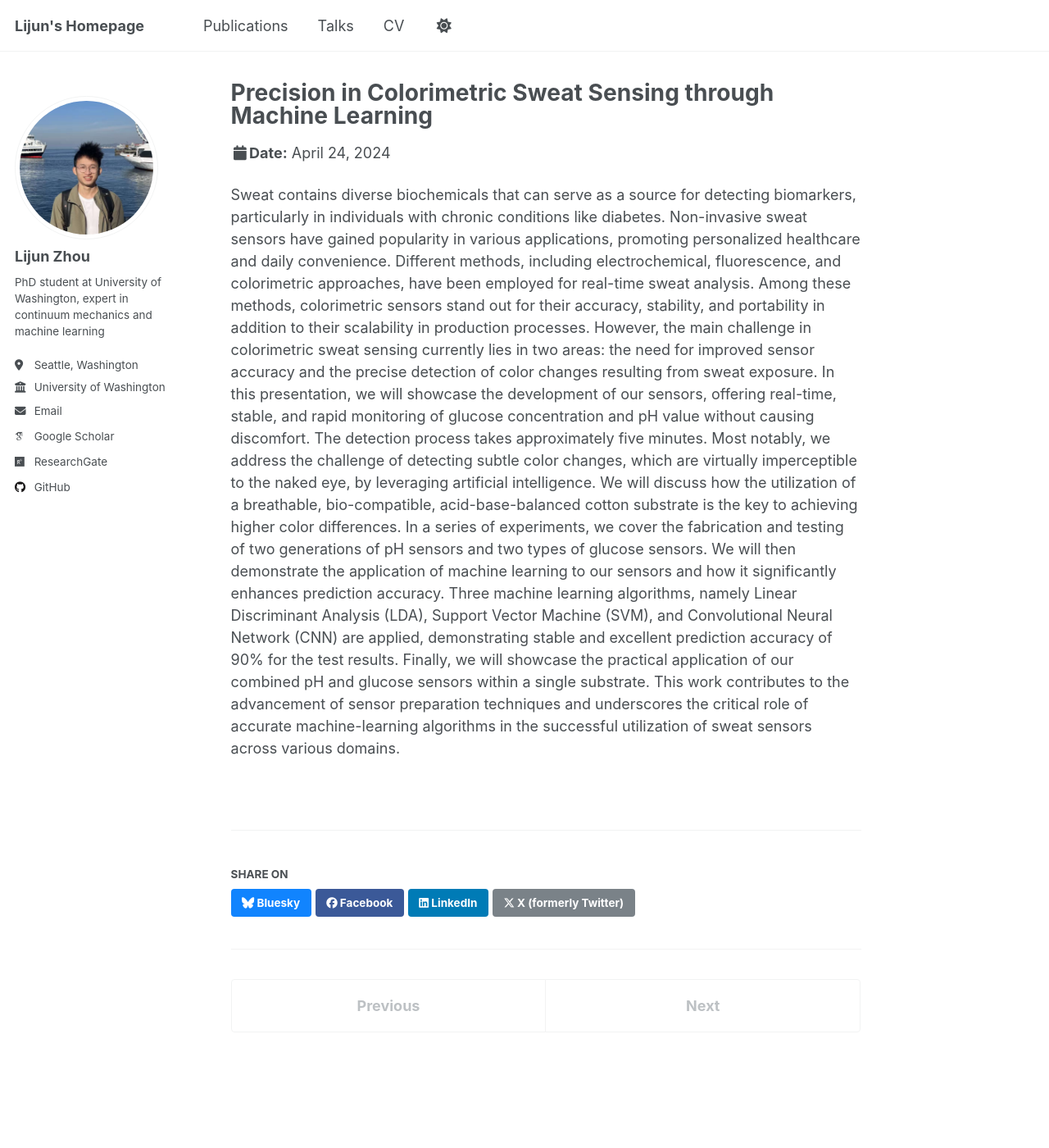
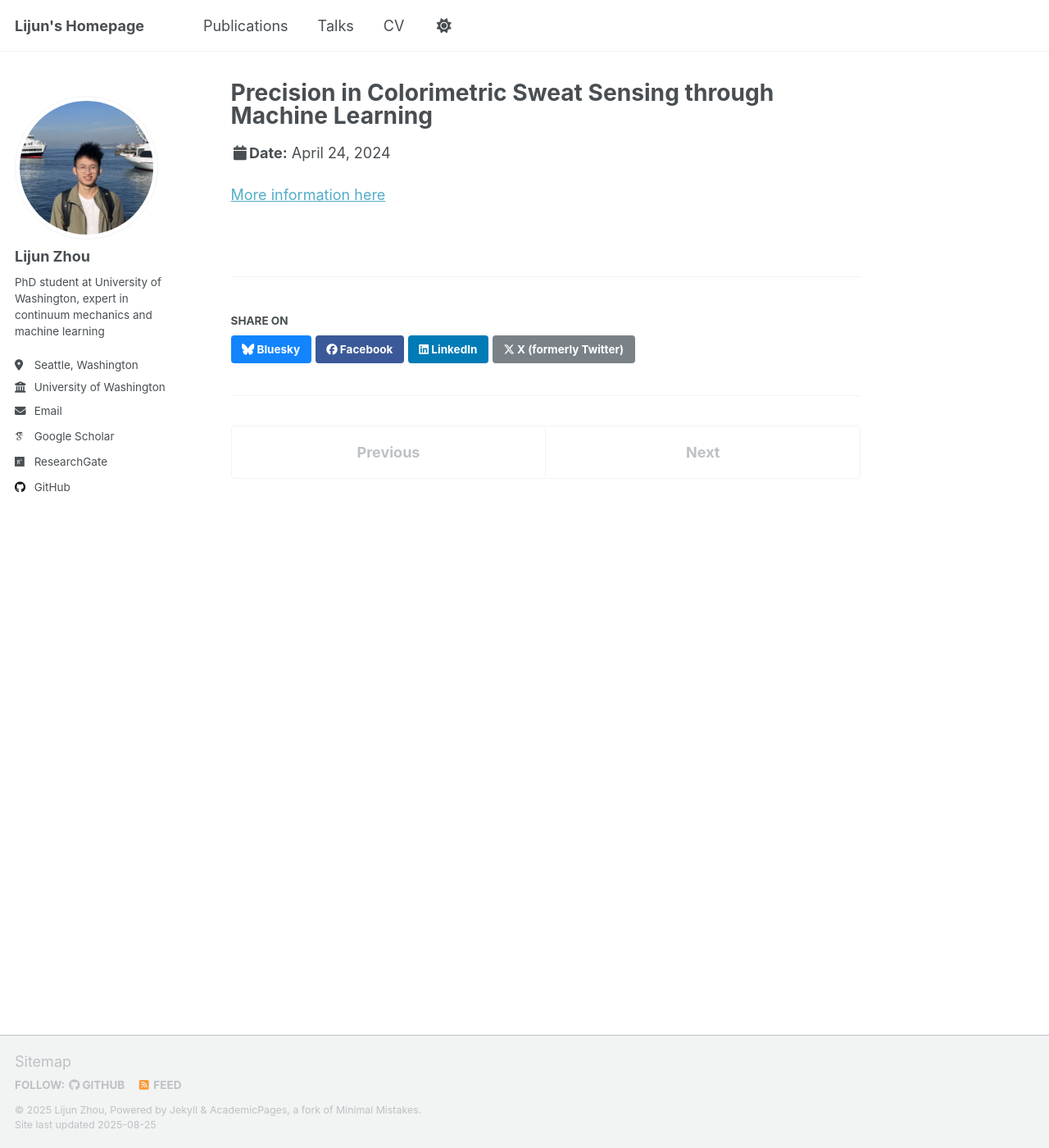
Before and after one commit to zdxbll/zdxbll, a Jekyll site: the page built from _talks/2024-MRS-SS.md, in a window 1280 px wide and 1400 px high. Shown: the whole window at 82% size. Built offline with Jekyll 4.4.1, drawn with Linux system fonts in a browser that asks for light colours; some web fonts are replaced; a script that is not in the unit is left out.

Commit message:
Revise presentation content and add information link
Updated the presentation details for the 2024 MRS Spring Meeting, including a link for more information.

```diff
--- a/_talks/2024-MRS-SS.md
+++ b/_talks/2024-MRS-SS.md
@@ -8,5 +8,4 @@ date: 2024-04-24
 location: "Seattle, WA, USA"
 ---
 
-Sweat contains diverse biochemicals that can serve as a source for detecting biomarkers, particularly in individuals with chronic conditions like diabetes. Non-invasive sweat sensors have gained popularity in various applications, promoting personalized healthcare and daily convenience. Different methods, including electrochemical, fluorescence, and colorimetric approaches, have been employed for real-time sweat analysis. Among these methods, colorimetric sensors stand out for their accuracy, stability, and portability in addition to their scalability in production processes. However, the main challenge in colorimetric sweat sensing currently lies in two areas: the need for improved sensor accuracy and the precise detection of color changes resulting from sweat exposure.
-In this presentation, we will showcase the development of our sensors, offering real-time, stable, and rapid monitoring of glucose concentration and pH value without causing discomfort. The detection process takes approximately five minutes. Most notably, we address the challenge of detecting subtle color changes, which are virtually imperceptible to the naked eye, by leveraging artificial intelligence. We will discuss how the utilization of a breathable, bio-compatible, acid-base-balanced cotton substrate is the key to achieving higher color differences. In a series of experiments, we cover the fabrication and testing of two generations of pH sensors and two types of glucose sensors. We will then demonstrate the application of machine learning to our sensors and how it significantly enhances prediction accuracy. Three machine learning algorithms, namely Linear Discriminant Analysis (LDA), Support Vector Machine (SVM), and Convolutional Neural Network (CNN) are applied, demonstrating stable and excellent prediction accuracy of 90% for the test results. Finally, we will showcase the practical application of our combined pH and glucose sensors within a single substrate. This work contributes to the advancement of sensor preparation techniques and underscores the critical role of accurate machine-learning algorithms in the successful utilization of sweat sensors across various domains.
+[More information here](https://www.mrs.org/meetings-events/annual-meetings/archive/meeting/presentations/view/2024-mrs-spring-meeting/2024-mrs-spring-meeting-4007683)
```
